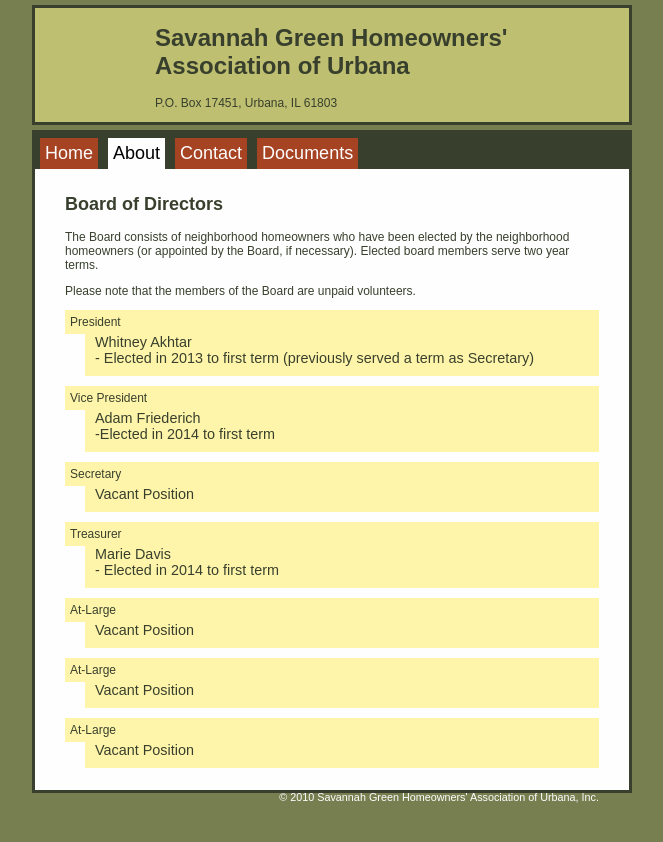
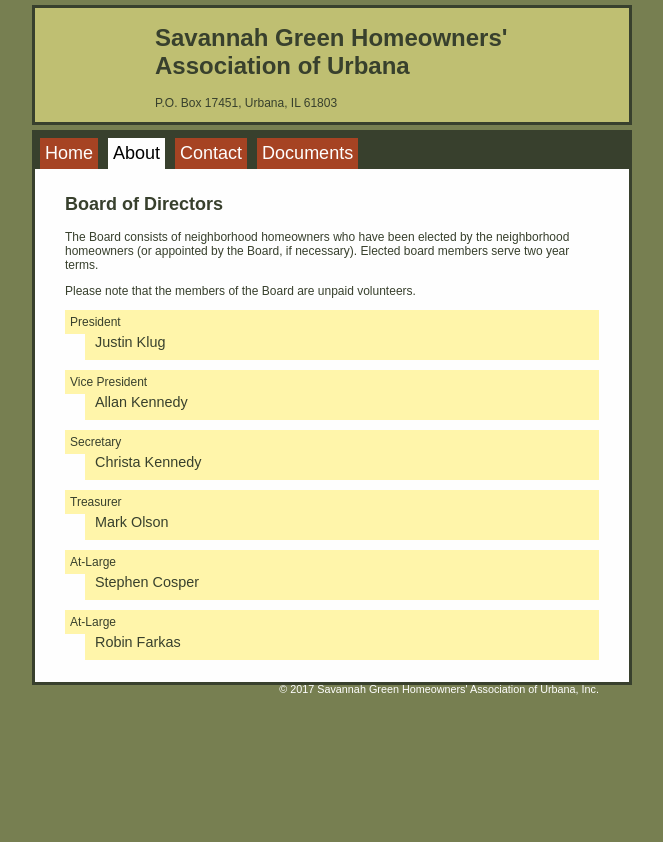
Before and after one commit to edthedev/savannahgreenurbana, a Jekyll site: the page built from about.md, in a window 1280 px wide. Shown: the top 842 px of the page, without its empty margins (308-971 px from the left). Built offline with Jekyll 4.4.1, drawn with Linux system fonts in a browser that asks for light colours.

Commit message:
Updated with notes from 2017 May mailing.

```diff
--- a/_includes/footer.html
+++ b/_includes/footer.html
@@ -1,6 +1,6 @@
 <div id="copyright">
 <p>
-  &copy;&nbsp;2010 Savannah Green Homeowners' Association of Urbana, Inc.
+  &copy;&nbsp;2017 Savannah Green Homeowners' Association of Urbana, Inc.
 </p>
 </div>
 
--- a/about.md
+++ b/about.md
@@ -21,51 +21,36 @@ layout: default
     President
   </dt>
   <dd>
-	Whitney Akhtar
-    <br />
-	- Elected in 2013 to first term (previously served a term as Secretary)
+	Justin Klug
   </dd>
   <dt>
     Vice President
   </dt>
   <dd>
-	Adam Friederich
-    <br />
-	-Elected in 2014 to first term
+	Allan Kennedy
   </dd>
   <dt>
     Secretary
   </dt>
   <dd>
-    Vacant Position
+	Christa Kennedy
   </dd>
   <dt>
     Treasurer
   </dt>
   <dd>
-	Marie Davis
-    <br />
-	- Elected in 2014 to first term
+	Mark Olson
   </dd>
   <dt>
     At-Large
   </dt>
   <dd>
-    Vacant Position
+	Stephen Cosper
   </dd>
-
   <dt>
     At-Large
   </dt>
   <dd>
-    Vacant Position
+	Robin Farkas
   </dd>
-
-  <dt>
-    At-Large
-  </dt>
-  <dd>
-    Vacant Position
-  </dd>
-
 </dl>
```
